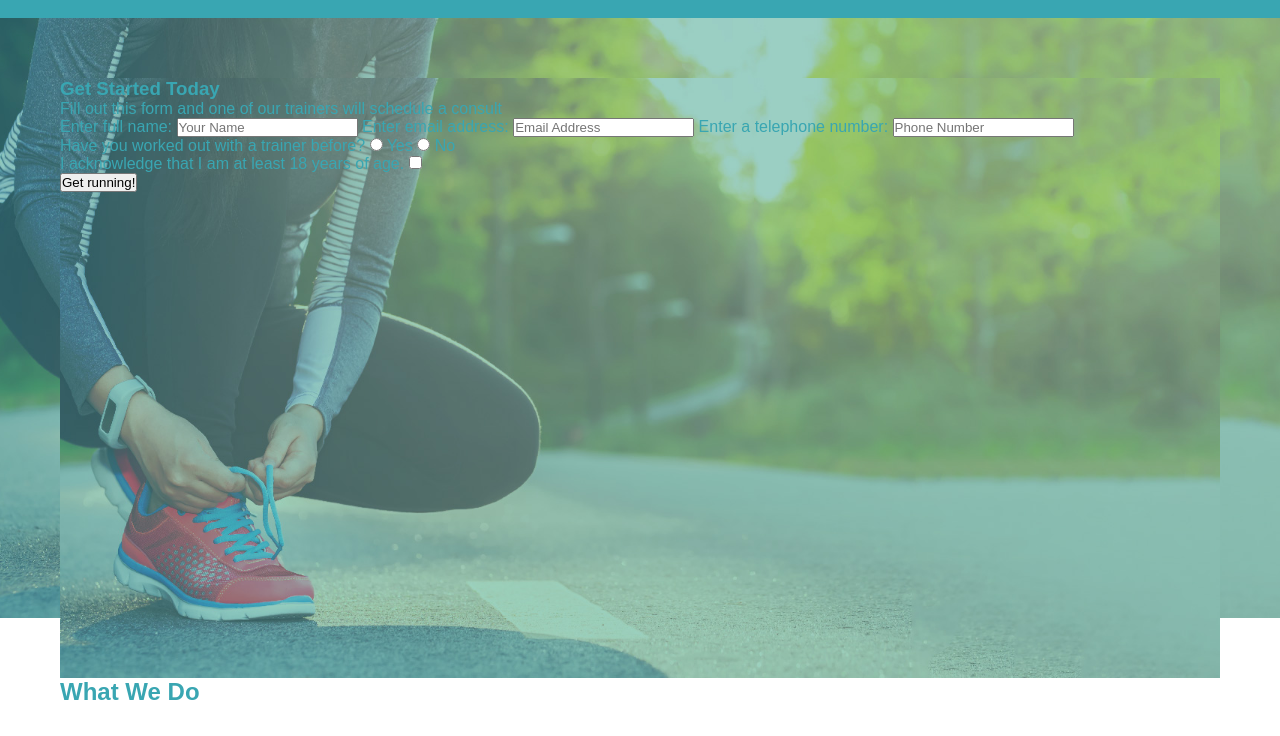
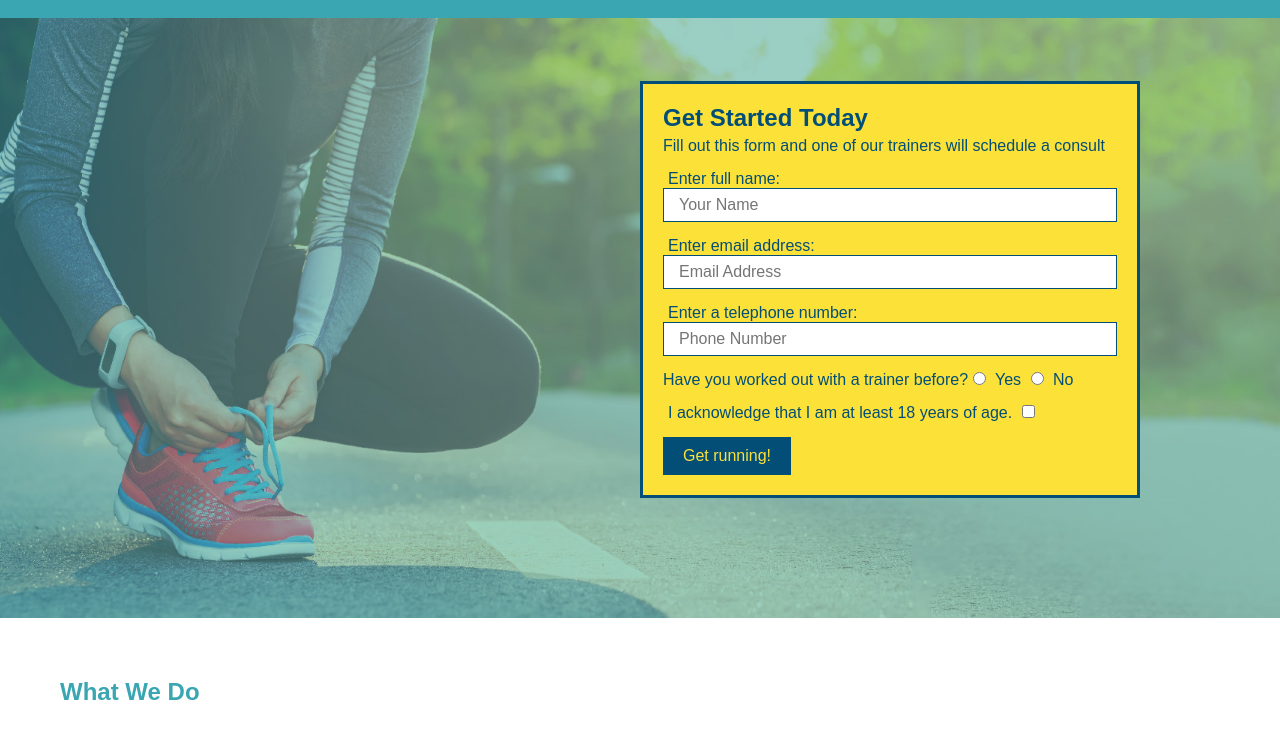
Before and after one commit to HarvBCoding/run-buddy, a plain HTML site: page index.html in a window 1280 px wide. Shown: the part 64-800 px from the top of the page. Drawn offline with Linux system fonts and the light colour scheme.

Commit message:
hero section completed

```diff
--- a/assets/style.css
+++ b/assets/style.css
@@ -69,6 +69,7 @@ section {
     height: 600px;
     background-size: cover;
     background-position: center;
+    position: relative;
 }
 
 .hero-form {
@@ -78,6 +79,36 @@ section {
     width: 500px;
     color: #024e76;
     position: absolute;
-    bottom: 0px;
-    right: 0px;
+    bottom: 120px;
+    right: 140px;
 }
+
+.hero-form h3 {
+    font-size: 24px;
+    margin: 0;
+}
+
+.hero-form p {
+    margin: 5px 0 15px 0;
+}
+
+.form-input {
+    border: 1px solid #024e76;
+    display: block;
+    padding: 7px 15px;
+    font-size: 16px;
+    color: #024e76;
+    width: 100%;
+    margin-bottom: 15px;
+}
+
+.hero-form label {
+    margin: 0 5px;
+}
+.hero-form button {
+    color: #fce138;
+    background-color: #024e76;
+    border: none;
+    padding: 10px 20px;
+    font-size: 16px;
+}
--- a/index.html
+++ b/index.html
@@ -30,16 +30,16 @@
         </header>
 
         <section class="hero">
-            <div class="hero form">
+            <div class="hero-form">
                 <h3>Get Started Today</h3>
                 <p>Fill out this form and one of our trainers will schedule a consult</p>
                 <form>
                     <label for="name">Enter full name:</label>
-                    <input type="text" placeholder="Your Name" name="name" id="name" />
+                    <input type="text" placeholder="Your Name" name="name" id="name" class="form-input"/>
                     <label for="email">Enter email address:</label>
-                    <input type="email" placeholder="Email Address" name="email" id="email" />
+                    <input type="email" placeholder="Email Address" name="email" id="email" class="form-input"/>
                     <label for="phone">Enter a telephone number:</label>
-                    <input type="tel" placeholder="Phone Number" name="phone" id="phone" />
+                    <input type="tel" placeholder="Phone Number" name="phone" id="phone" class="form-input"/>
                     <p>
                         Have you worked out with a trainer before?
                         <input type="radio" name="trainer-confirm" id="trainer-yes" />
```
